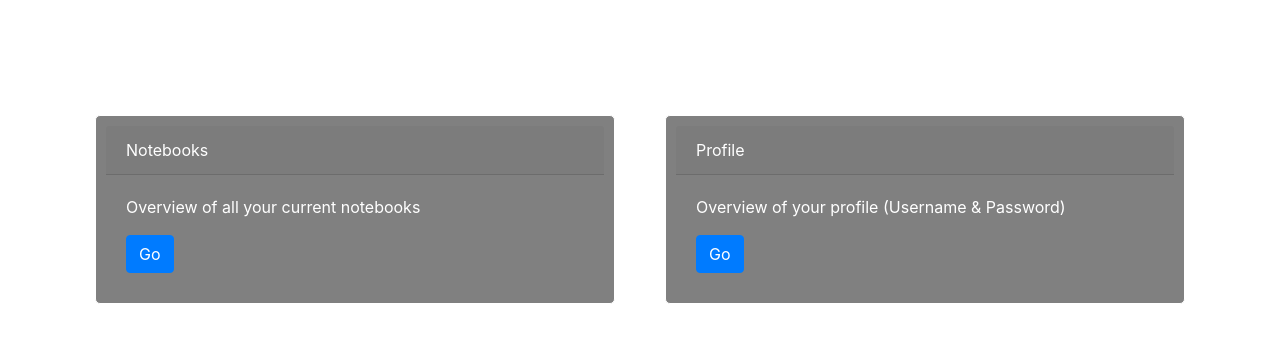
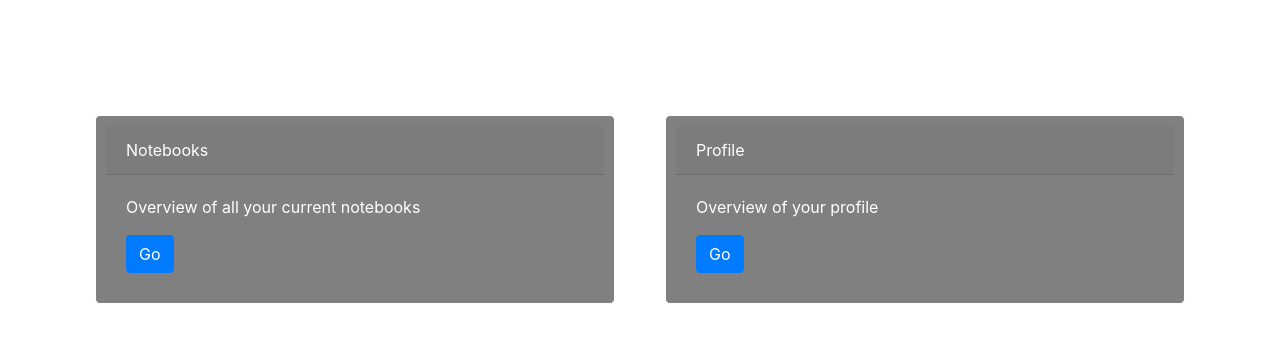
Before and after one commit to stetten97/easynotes, a Python web app: template templates/home.html in a window 1280 px wide. Shown: the part 139-482 px from the top of the page. Run offline with Jinja, Linux system fonts and the light colour scheme; the template is opened without the code that fills it, so the values that code supplies are empty.

Commit message:
Update viewed text on homepage

```diff
--- a/templates/home.html
+++ b/templates/home.html
@@ -23,7 +23,7 @@
           </div>
           <div class="card-body">
             <!-- <h5 class="card-title">Special title treatment</h5> -->
-            <p class="card-text">Overview of your profile (Username & Password)</p>
+            <p class="card-text">Overview of your profile</p>
             <a href="#" class="btn btn-primary">Go</a>
           </div>
         </div>
```
